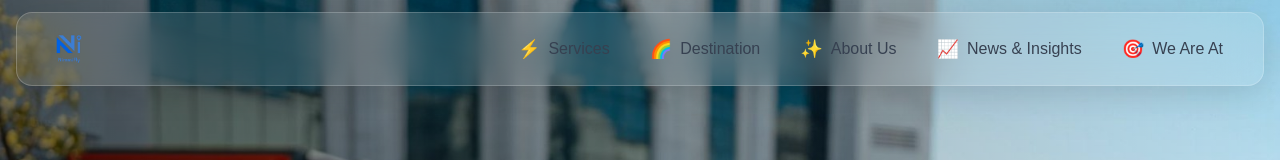
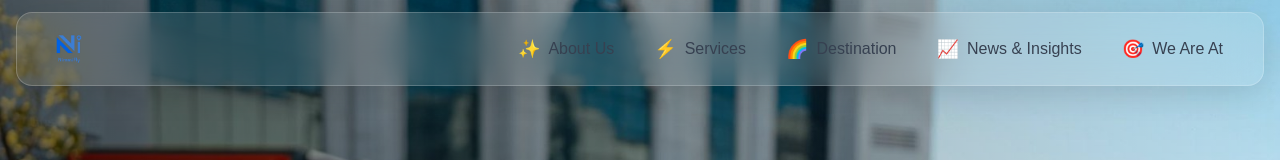
Before and after one commit to mdazmi28/nimmifly, a Next.js app: page / in a window 1280 px wide. Shown: the top 160 px of the page. Built offline with nearby package versions, Linux system fonts and the light colour scheme.

Commit message:
fix layout

```diff
--- a/src/app/layout.js
+++ b/src/app/layout.js
@@ -22,7 +22,7 @@ export default function RootLayout({ children }) {
   return (
     <html lang="en" className={`${geistSans.variable} ${geistMono.variable}`}>
       <body className="min-h-screen">
-        <div className='relative min-h-screen w-full bg-gradient-to-b from-white to-gray-50 dark:from-gray-900 dark:to-gray-800'>
+        <div className='relative min-h-screen w-full bg-gray-50 dark:bg-gray-900'>
           {/* Navbar Container */}
           <div className='fixed top-0 left-0 right-0 h-[50px] flex justify-center items-center z-50'>
             <Navbar />
--- a/src/components/Navbar.jsx
+++ b/src/components/Navbar.jsx
@@ -407,6 +407,12 @@ const Navbar = () => {
 
     const navLinks = [
         {
+            name: 'About Us',
+            key: 'about-us',
+            icon: '✨',
+            gradient: 'from-[#FFD93D] to-[#FF6B6B]'
+        },
+        {
             name: 'Services',
             key: 'services',
             icon: '⚡️',
@@ -417,12 +423,6 @@ const Navbar = () => {
             key: 'destination',
             icon: '🌈',
             gradient: 'from-[#A8E6CF] to-[#3D84A8]'
-        },
-        {
-            name: 'About Us',
-            key: 'about-us',
-            icon: '✨',
-            gradient: 'from-[#FFD93D] to-[#FF6B6B]'
         },
         {
             name: 'News & Insights',
```
